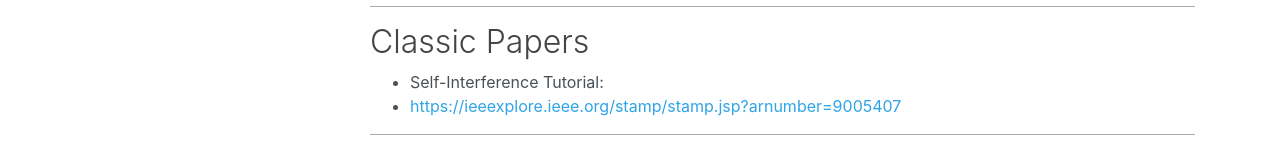
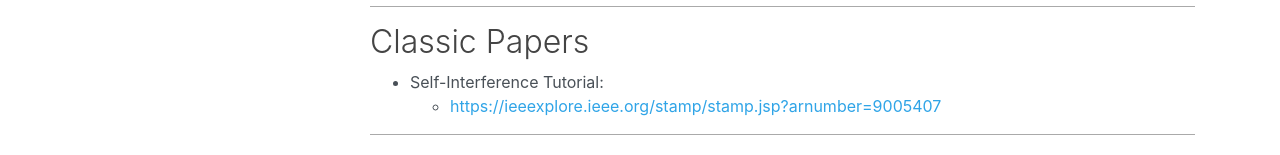
Before and after one commit to saturn-rings/saturn-rings.github.io, a plain HTML site: page SDR.html in a window 1280 px wide. Shown: the part 391-546 px from the top of the page. Drawn offline with nearby package versions, Linux system fonts and the light colour scheme.

Commit message:
Deployed  with MkDocs version: 1.2.1

```diff
--- a/SDR.html
+++ b/SDR.html
@@ -139,8 +139,10 @@
 <hr />
 <h2 id="classic-papers">Classic Papers</h2>
 <ul>
-<li>Self-Interference Tutorial: </li>
+<li>Self-Interference Tutorial: <ul>
 <li><a href="https://ieeexplore.ieee.org/stamp/stamp.jsp?arnumber=9005407">https://ieeexplore.ieee.org/stamp/stamp.jsp?arnumber=9005407</a></li>
+</ul>
+</li>
 </ul>
 <hr />
 <h2 id="links">Links</h2></div>
```
Also changed, not shown: index.html (+1 -1 lines), 1 other file.
